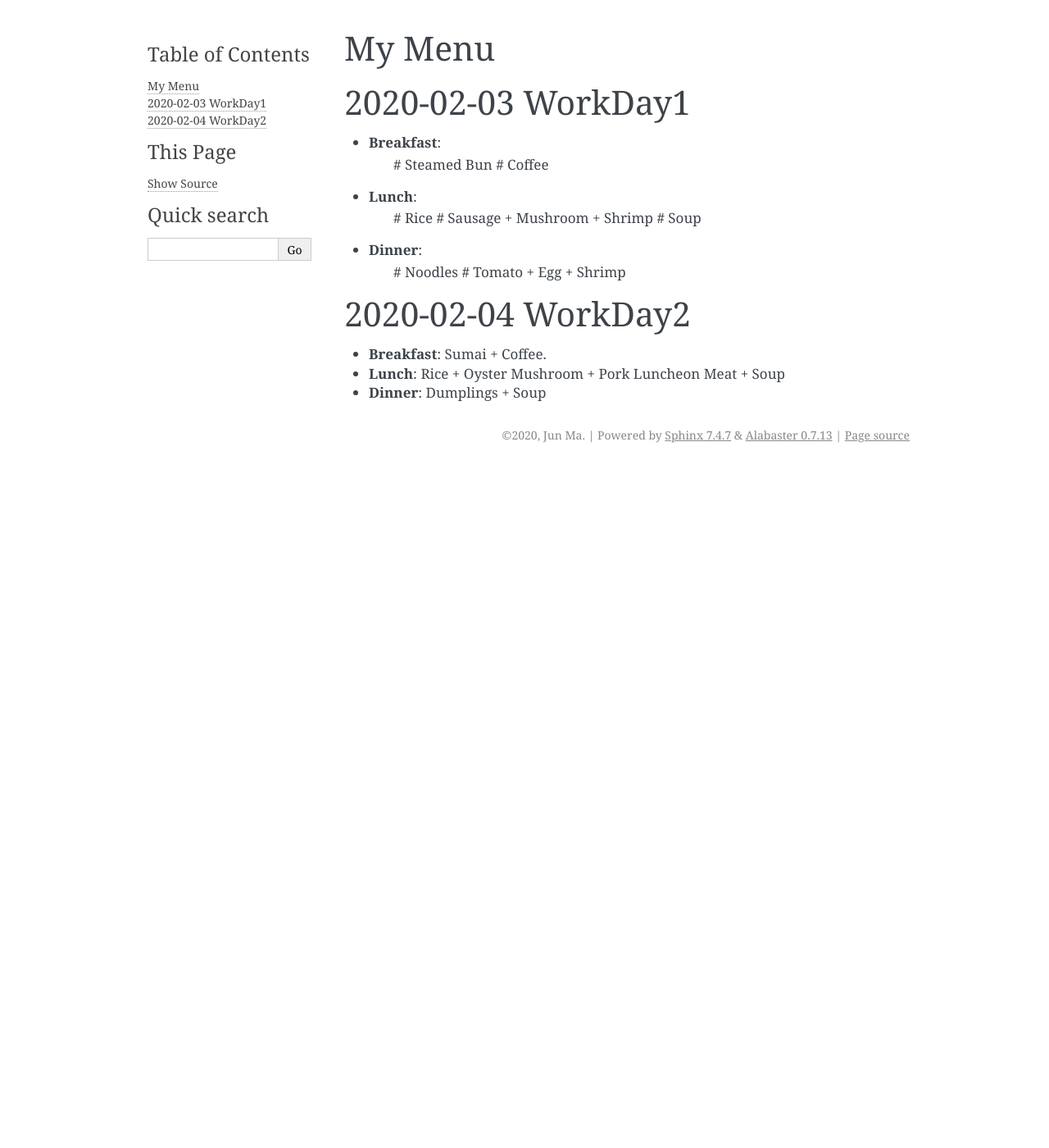
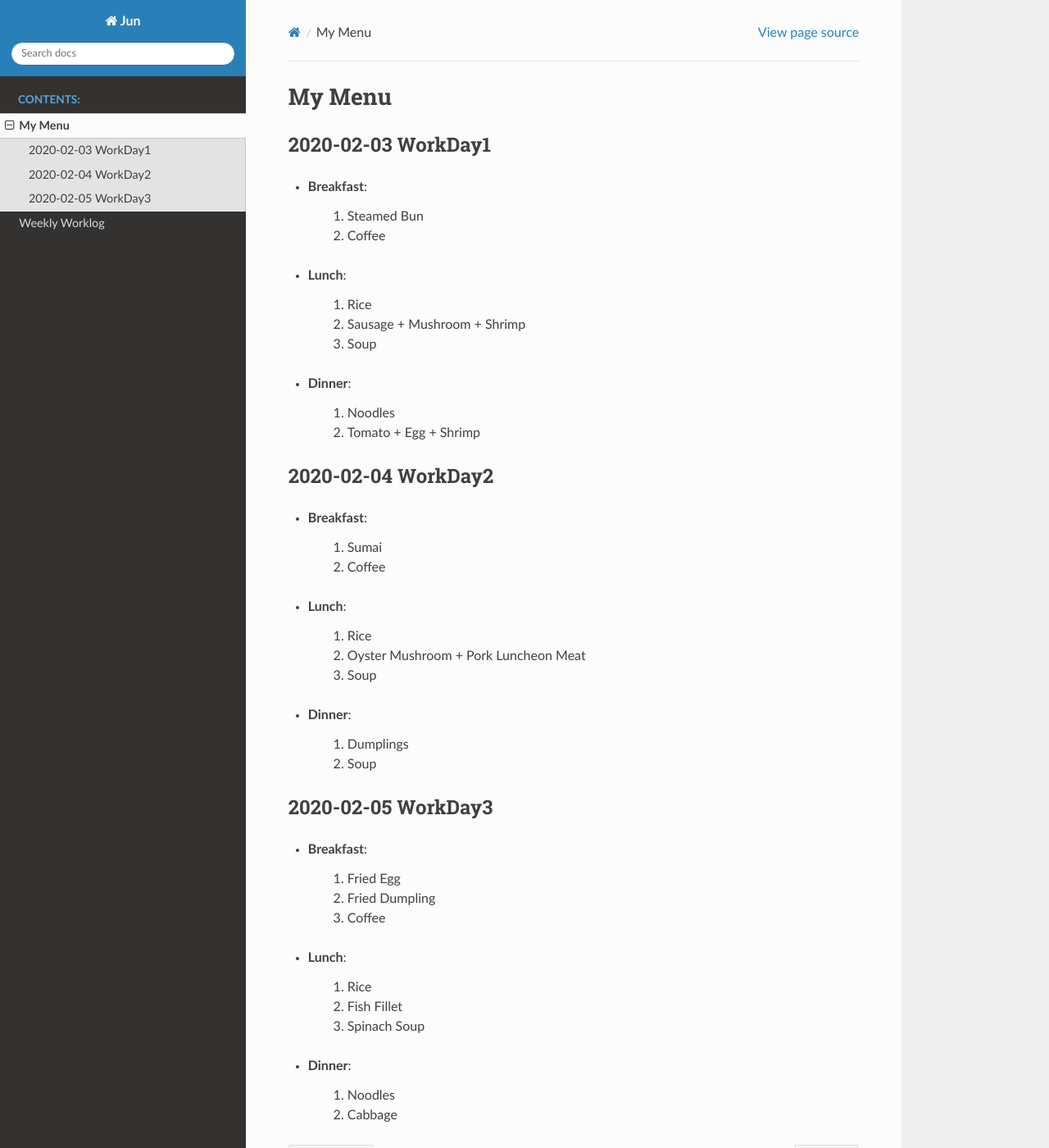
Before and after one commit to momo-jun/blackmomo, a Sphinx documentation site: the page built from source/menu.rst, in a window 1280 px wide and 1400 px high. Shown: the whole window at 82% size. Built offline with Sphinx 7.4.7 and the Read the Docs theme 2.0.0, drawn with Linux system fonts in a browser that asks for light colours; some of the changed text lies outside the part shown.

Commit message:
first draft

```diff
--- a/source/conf.py
+++ b/source/conf.py
@@ -46,7 +46,7 @@ exclude_patterns = []
 # The theme to use for HTML and HTML Help pages.  See the documentation for
 # a list of builtin themes.
 #
-html_theme = 'alabaster'
+html_theme = 'sphinx_rtd_theme'
 
 # Add any paths that contain custom static files (such as style sheets) here,
 # relative to this directory. They are copied after the builtin static files,
--- a/source/menu.rst
+++ b/source/menu.rst
@@ -4,34 +4,74 @@
    contain the root `toctree` directive.
 
 My Menu
-===============================
+==========
 
 .. toctree::
-   :maxdepth: 2
+   :maxdepth: 1
    :caption: Contents:
 
 
 
 
 2020-02-03 WorkDay1
-===================
+---------------------
+
 * **Breakfast**:
-	# Steamed Bun
-	# Coffee
+
+	#. Steamed Bun
+	#. Coffee
+
 * **Lunch**:
-	# Rice
-	# Sausage + Mushroom + Shrimp
-	# Soup
+
+	#. Rice
+	#. Sausage + Mushroom + Shrimp
+	#. Soup
+
 * **Dinner**:
-	# Noodles
-	# Tomato + Egg + Shrimp
+
+	#. Noodles
+	#. Tomato + Egg + Shrimp
 
 
 2020-02-04 WorkDay2
-===================
-* **Breakfast**: Sumai + Coffee.
-* **Lunch**: Rice + Oyster Mushroom + Pork Luncheon Meat + Soup
-* **Dinner**: Dumplings + Soup
+---------------------
+
+* **Breakfast**:
+
+	#. Sumai
+	#. Coffee
+
+* **Lunch**:
+
+	#. Rice
+	#. Oyster Mushroom + Pork Luncheon Meat
+	#. Soup
+
+* **Dinner**:
+
+	#. Dumplings
+	#. Soup
+
+
+2020-02-05 WorkDay3
+---------------------
+
+* **Breakfast**:
+
+	#. Fried Egg
+	#. Fried Dumpling
+	#. Coffee
+
+* **Lunch**:
+
+	#. Rice
+	#. Fish Fillet
+	#. Spinach Soup
+
+* **Dinner**:
+
+	#. Noodles
+	#. Cabbage
 
 
 .. index:: menu
--- a/source/worklog.rst
+++ b/source/worklog.rst
@@ -1,4 +1,6 @@
 
+
+.. index:: worklog
 
 
 Weekly Worklog
```
Also changed, not shown: source/index.rst (+23 -18 lines), source/plan.rst (+102 -16 lines), source/_static/logo_129x45.png (added).
